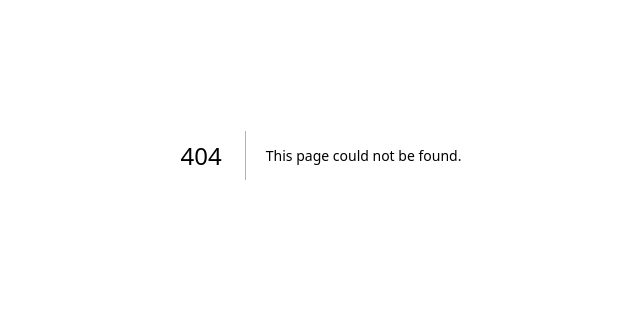
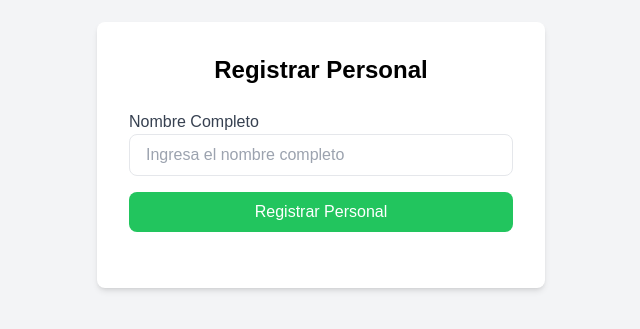
Before and after one commit to LizandroMS/Inventiva, a Next.js app: page /admin/RegistroPersonal in a window 1280 px wide. Before the commit this address had no page. Shown: the part 245-574 px from the top of the page, without its empty margins (319-959 px from the left). Built offline with nearby package versions, Linux system fonts and the light colour scheme.

Commit message:
creacion de la vista registro de personal

```diff
--- /dev/null
+++ b/src/app/admin/RegistroPersonal/page.tsx
@@ -0,0 +1,95 @@
+"use client";
+import { useState } from "react";
+import { useRouter } from "next/navigation";
+
+export default function RegistroPersonal() {
+  const [formData, setFormData] = useState({
+    fullName: "",
+    email: "",
+    password: "",
+    address: "",
+    phone: "",
+    dni: "",
+    birthDate: "",
+  });
+  const [error, setError] = useState("");
+  const [loading, setLoading] = useState(false); // Estado de carga
+  const router = useRouter();
+
+  const handleChange = (e: React.ChangeEvent<HTMLInputElement>) => {
+    setFormData({
+      ...formData,
+      [e.target.name]: e.target.value,
+    });
+  };
+
+  const handleSubmit = async (e: React.FormEvent) => {
+    e.preventDefault();
+    setError("");
+    setLoading(true); // Activar el estado de carga cuando se inicie el registro
+
+    try {
+      const res = await fetch("/api/registerPersonal", {
+        method: "POST",
+        headers: {
+          "Content-Type": "application/json",
+        },
+        body: JSON.stringify({
+          ...formData,
+          role: "personal", // Seteamos el rol como "personal"
+        }),
+      });
+
+      if (!res.ok) {
+        const errorData = await res.json();
+        setError(errorData.error || "Error desconocido");
+        setLoading(false); // Desactivar la carga si hay error
+        return;
+      }
+
+      router.push("/admin"); // Redirigir de vuelta al panel de administración
+    } catch (error) {
+      setError("Ocurrió un error durante el registro");
+      setLoading(false); // Desactivar la carga si hay error
+    }
+  };
+
+  return (
+    <div className="min-h-screen flex items-center justify-center bg-gray-100">
+      <div className="bg-white p-8 rounded-lg shadow-md w-full max-w-md">
+        <h2 className="text-2xl font-bold mb-6 text-center text-black">Registrar Personal</h2>
+
+        {loading ? ( // Mostrar indicador de carga mientras loading es true
+          <div className="text-center">
+            <p className="text-blue-500">Registrando...</p>
+          </div>
+        ) : (
+          <form onSubmit={handleSubmit}>
+            {/* Campos del formulario */}
+            <div className="mb-4">
+              <label className="block text-gray-700">Nombre Completo</label>
+              <input
+                type="text"
+                name="fullName"
+                placeholder="Ingresa el nombre completo"
+                value={formData.fullName}
+                onChange={handleChange}
+                className="w-full px-4 py-2 border rounded-lg focus:outline-none focus:border-blue-500"
+              />
+            </div>
+            {/* Otros campos como email, password, etc */}
+            <div className="mb-6">
+              <button
+                type="submit"
+                className="w-full bg-green-500 text-white py-2 px-4 rounded-lg hover:bg-green-600"
+              >
+                Registrar Personal
+              </button>
+            </div>
+            {error && <p className="text-red-500">{error}</p>}
+          </form>
+        )}
+      </div>
+    </div>
+  );
+}
--- a/src/app/admin/page.tsx
+++ b/src/app/admin/page.tsx
@@ -4,7 +4,12 @@ import { useEffect, useState } from "react";
 import { useRouter } from "next/navigation";
 import { jwtDecode } from "jwt-decode"; // Usa jwt-decode para decodificar el token
 import Header from "@/components/Header";
-import { FaUserPlus, FaBoxes, FaHistory, FaClipboardList } from "react-icons/fa"; // Íconos
+import {
+  FaUserPlus,
+  FaBoxes,
+  FaHistory,
+  FaClipboardList,
+} from "react-icons/fa"; // Íconos
 
 interface DecodedToken {
   role: string;
@@ -50,7 +55,6 @@ export default function AdminPage() {
 
         {/* Grid para las tarjetas */}
         <div className="grid grid-cols-1 md:grid-cols-2 lg:grid-cols-2 gap-8">
-
           {/* Card: Registro de Personal */}
           <div className="bg-white p-6 rounded-lg shadow-lg hover:shadow-xl transition-shadow duration-300">
             <div className="flex items-center justify-center mb-4 text-yellow-500">
@@ -60,9 +64,13 @@ export default function AdminPage() {
               Registro de Personal
             </h2>
             <p className="text-gray-600 text-center">
-              Agrega, edita o elimina personal de tu establecimiento. Administra sus roles de acceso.
+              Agrega, edita o elimina personal de tu establecimiento. Administra
+              sus roles de acceso.
             </p>
-            <button className="w-full mt-4 bg-blue-500 hover:bg-blue-600 text-white py-2 px-4 rounded-lg">
+            <button
+              className="w-full mt-4 bg-blue-500 hover:bg-blue-600 text-white py-2 px-4 rounded-lg"
+              onClick={() => router.push("/admin/RegistroPersonal")}
+            >
               Gestionar Personal
             </button>
           </div>
@@ -76,7 +84,8 @@ export default function AdminPage() {
               Registro de Productos
             </h2>
             <p className="text-gray-600 text-center">
-              Registra los nuevos platos y productos disponibles para la venta. Mantén tu inventario actualizado.
+              Registra los nuevos platos y productos disponibles para la venta.
+              Mantén tu inventario actualizado.
             </p>
             <button className="w-full mt-4 bg-blue-500 hover:bg-blue-600 text-white py-2 px-4 rounded-lg">
               Gestionar Productos
@@ -92,7 +101,8 @@ export default function AdminPage() {
               Historial de Actividades
             </h2>
             <p className="text-gray-600 text-center">
-              Revisa el historial de operaciones realizadas en el sistema, incluyendo ventas y modificaciones.
+              Revisa el historial de operaciones realizadas en el sistema,
+              incluyendo ventas y modificaciones.
             </p>
             <button className="w-full mt-4 bg-blue-500 hover:bg-blue-600 text-white py-2 px-4 rounded-lg">
               Ver Historial
@@ -108,13 +118,13 @@ export default function AdminPage() {
               Pedidos en Cola
             </h2>
             <p className="text-gray-600 text-center">
-              Administra y revisa los pedidos en cola para ser preparados y entregados.
+              Administra y revisa los pedidos en cola para ser preparados y
+              entregados.
             </p>
             <button className="w-full mt-4 bg-blue-500 hover:bg-blue-600 text-white py-2 px-4 rounded-lg">
               Ver Pedidos
             </button>
           </div>
-
         </div>
       </div>
     </div>
```
